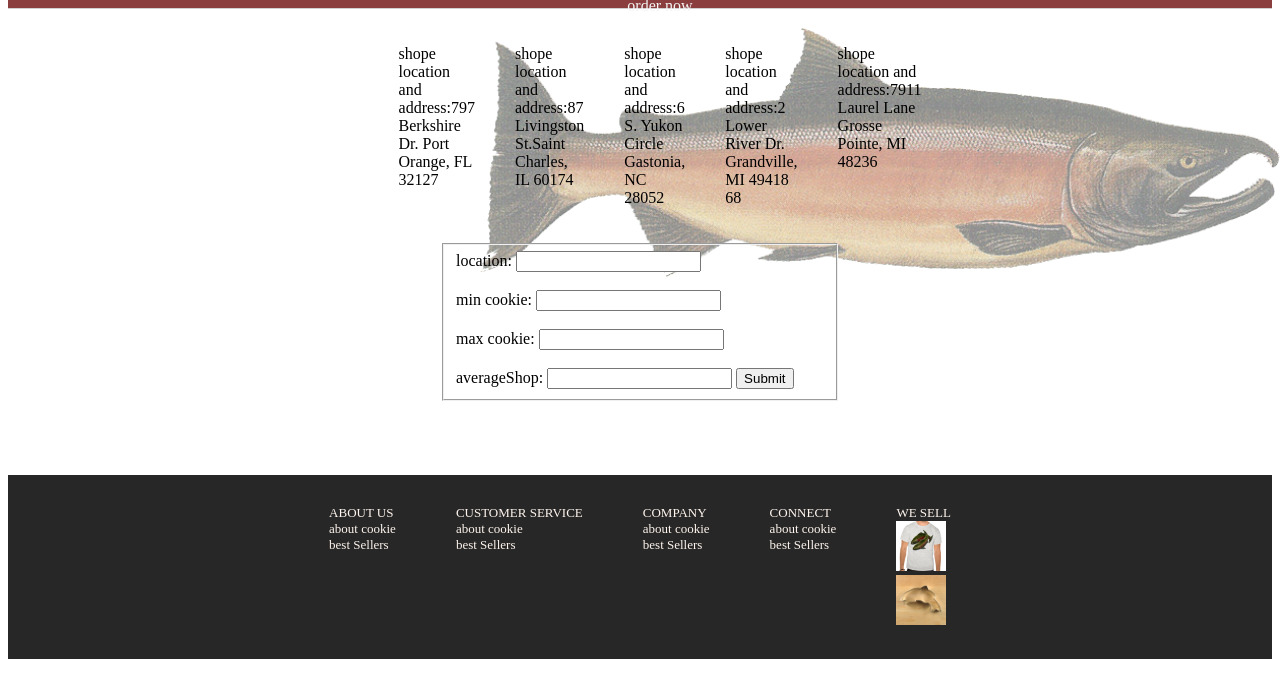
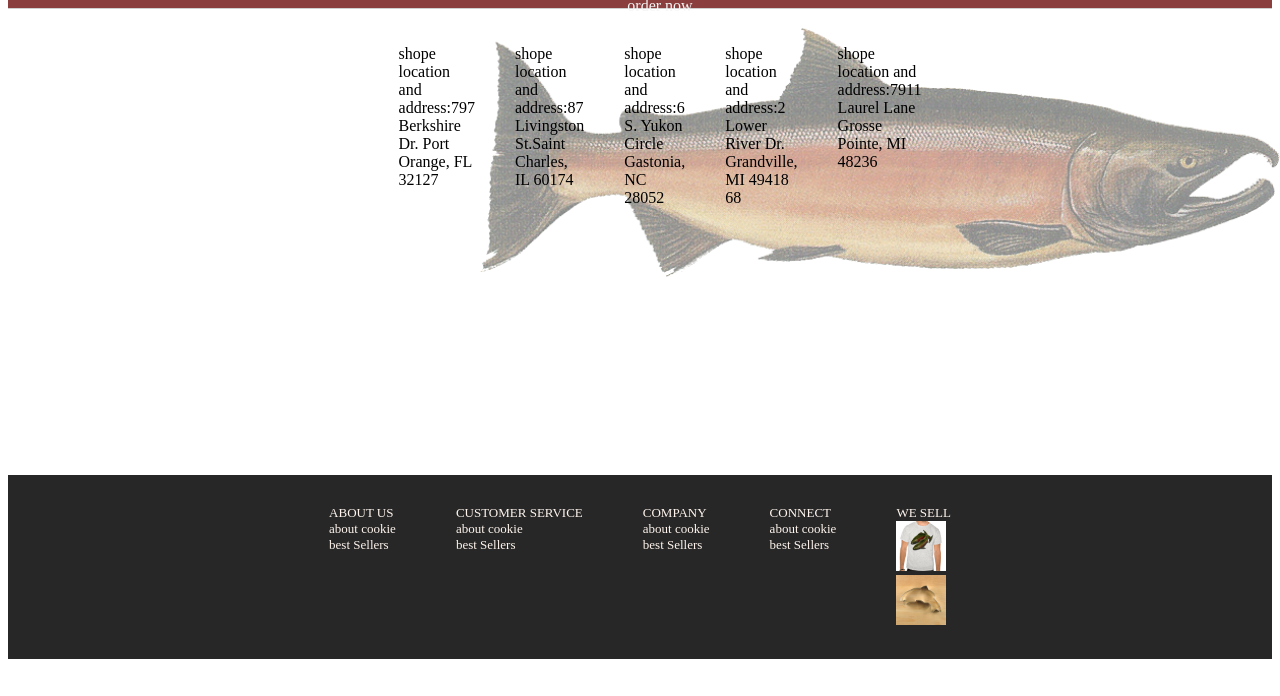
Before and after one commit to asmabatttikhi/cookie-stand, a plain HTML site: page index.html in a window 1280 px wide. Shown: the part 104-800 px from the top of the page. Drawn offline with Linux system fonts and the light colour scheme.

Commit message:
editlab09

```diff
--- a/index.html
+++ b/index.html
@@ -35,32 +35,6 @@
             <li>shope location and address:2 Lower River Dr. Grandville, MI 49418 68 </li>
             <li>shope location and address:7911 Laurel Lane Grosse Pointe, MI 48236</li>
         </ol>
-
-        <form id="form">
-        <fieldset>
-            <label for="nameLocation">location:</label>
-            <input type="nameLocation" name="nameLocation" id="nameLocation" autocomplete="off">
-
-            <br>
-            <br>
-            <label for ="minShop">min cookie:</label>
-            <input type="number" name="minShop" id="minShop">
-
-            <br>
-            <br>
-            <label for ="maxShop">max cookie:</label>
-            <input type="number" name="maxShop" id="maxShop">
-            <br>
-            <br>
-            <label for ="averageShop">averageShop:</label>
-            <input type="number" name="averageShop" id="averageShop">
-
-            <input type="submit" >
-        </fieldset>
-        </form>
-
-
-
 
 
 
--- a/js/app.js
+++ b/js/app.js
@@ -99,7 +99,7 @@ function tableHeaderTh (c1,c2,c3){
 
 
 
-tableHeaderTh('',openWorkingHours,'Daily Location Total');
+tableHeaderTh('Location',openWorkingHours,'Daily Location Total');
 
 
 
--- a/style.css
+++ b/style.css
@@ -115,6 +115,7 @@ footer nav ol{
      font-size: small;
      padding: 0px;
      margin: 0px;
+     font-family:Verdana, Geneva, Tahoma, sans-serif;
 
  }
 
@@ -122,5 +123,5 @@ footer nav ol{
     text-decoration: none;
     color: rgb(208, 218, 209);
     font-size: large;
-    font-size: large;
+
  }
```
Also changed, not shown: sales.html (+1 -2 lines).
